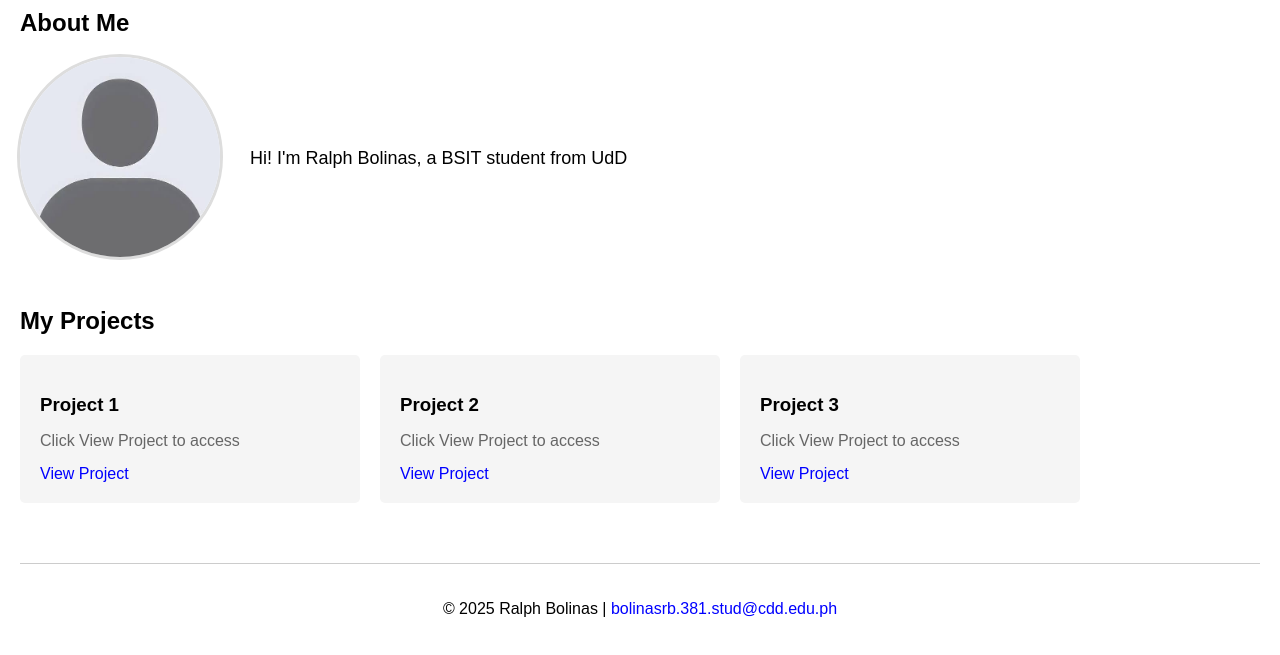
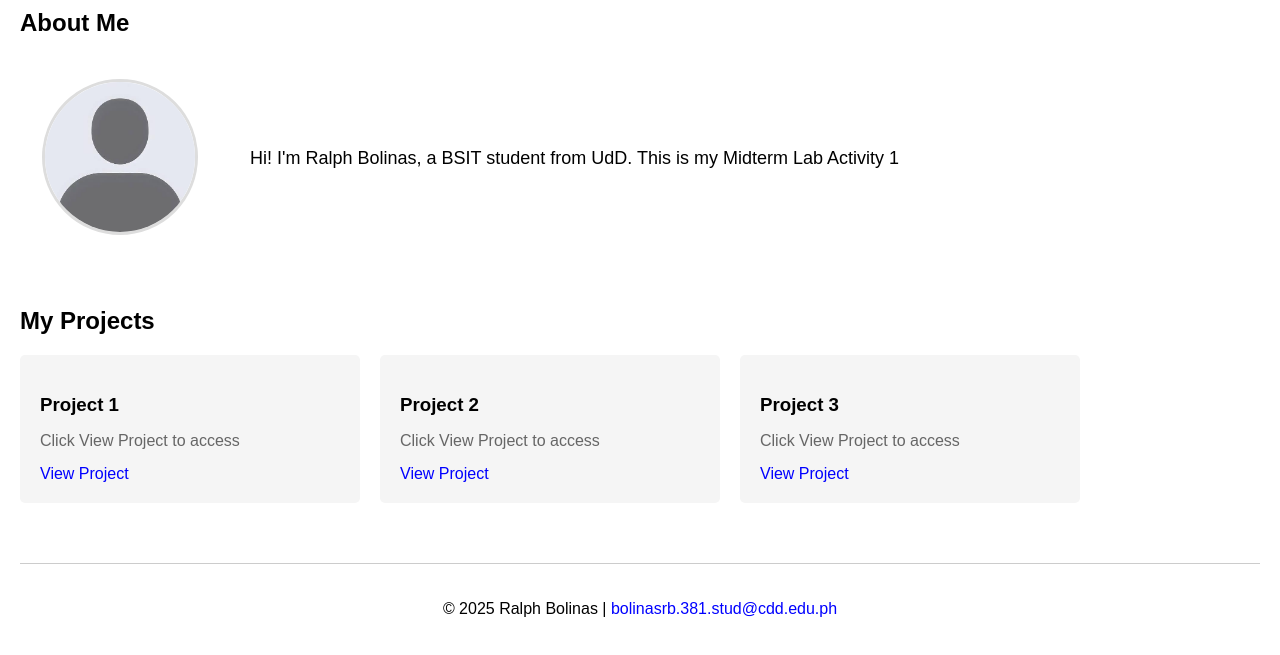
Before and after one commit to Ralph-nig/MidtermLab1, a plain HTML site: page index.html in a window 1280 px wide. Shown: the part 107-762 px from the top of the page. Drawn offline with Linux system fonts and the light colour scheme.

Commit message:
Update index.html

```diff
--- a/css/styles.css
+++ b/css/styles.css
@@ -60,8 +60,8 @@ h2 {
 
 .profile-pic img,
 .profile-badge {
-    width: 200px;
-    height: 200px;
+    width: 150px;
+    height: 150px;
     border-radius: 50%;
     object-fit: cover;
     border: 3px solid #ddd;
--- a/index.html
+++ b/index.html
@@ -26,7 +26,7 @@
                          class="profile-badge">
                 </div>
                 <div class="about-text">
-                    <p>Hi! I'm Ralph Bolinas, a BSIT student from UdD</p>
+                    <p>Hi! I'm Ralph Bolinas, a BSIT student from UdD. This is my Midterm Lab Activity 1</p>
                 </div>
             </div>
         </section>
```
